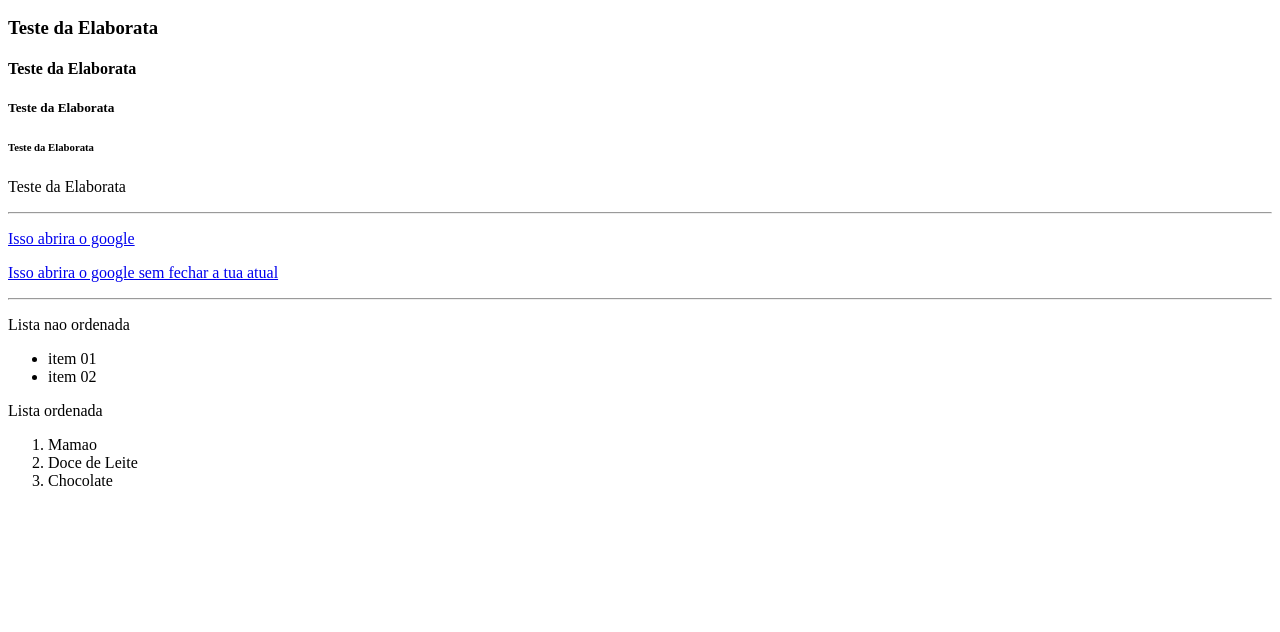
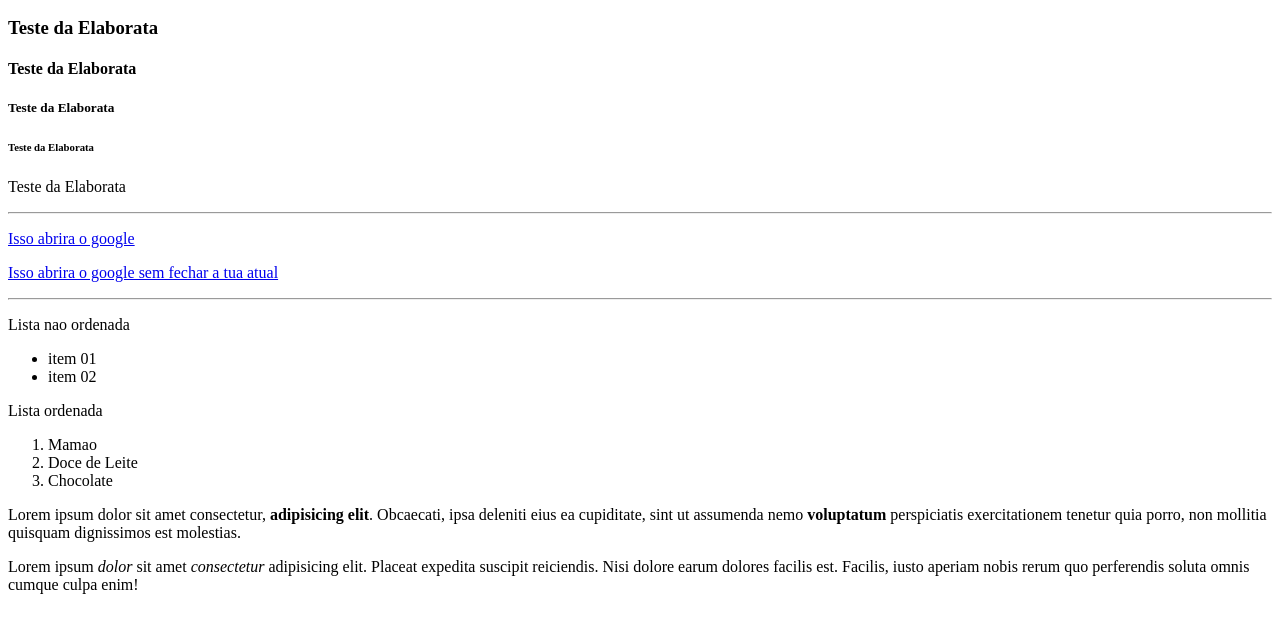
Before and after one commit to RubensBava/1955, a plain HTML site: page tags.html in a window 1280 px wide. Shown: the part 110-742 px from the top of the page. Drawn offline with Linux system fonts and the light colour scheme.

Commit message:
lab_25/03

```diff
--- a/tags.html
+++ b/tags.html
@@ -1,5 +1,6 @@
 <!DOCTYPE html>
 <html lang="pt-br">
+
 <head>
     <title>Principais tags da html</title>
     <meta charset="UTF-8">
@@ -37,6 +38,17 @@
         <li>Chocolate</li>
 
     </ol>
+    <p>
+        Lorem ipsum dolor sit amet consectetur, <b>adipisicing elit</b>. Obcaecati, ipsa deleniti eius ea cupiditate,
+        sint ut assumenda nemo <strong>voluptatum</strong> perspiciatis exercitationem tenetur quia porro, non mollitia
+        quisquam
+        dignissimos est molestias.
+    </p>
+    <p>
+        Lorem ipsum <i>dolor</i> sit amet <em>consectetur</em> adipisicing elit. Placeat expedita suscipit reiciendis. Nisi dolore earum
+        dolores facilis est. Facilis, iusto aperiam nobis rerum quo perferendis soluta omnis cumque culpa enim!
+     </p>
+
 </body>
 
 </html>
```
Lines whose indentation alone changed are shown as unchanged.
